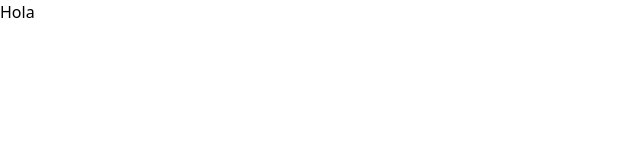
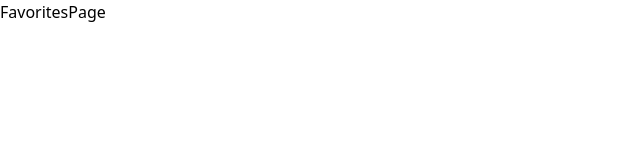
Before and after one commit to danielherrodri/buscador-bebidas-react-typescript, a React (Vite) app: page /favoritos in a window 1280 px wide. Shown: the top 160 px of the page, without its empty margins (0-640 px from the left). Built offline with nearby package versions, Linux system fonts and the light colour scheme.

Commit message:
Creando el router con react-router-dom

```diff
--- a/package.json
+++ b/package.json
@@ -11,7 +11,8 @@
   },
   "dependencies": {
     "react": "^18.3.1",
-    "react-dom": "^18.3.1"
+    "react-dom": "^18.3.1",
+    "react-router-dom": "^6.25.1"
   },
   "devDependencies": {
     "@types/react": "^18.3.3",
--- a/src/App.tsx
+++ /dev/null
@@ -1,9 +0,0 @@
-function App() {
-  return (
-    <>
-      <h1>Hola</h1>
-    </>
-  );
-}
-
-export default App;
--- a/src/main.tsx
+++ b/src/main.tsx
@@ -1,10 +1,10 @@
-import React from 'react'
-import ReactDOM from 'react-dom/client'
-import App from './App.tsx'
-import './index.css'
+import React from "react";
+import ReactDOM from "react-dom/client";
+import "./index.css";
+import AppRouter from "./router";
 
-ReactDOM.createRoot(document.getElementById('root')!).render(
+ReactDOM.createRoot(document.getElementById("root")!).render(
   <React.StrictMode>
-    <App />
-  </React.StrictMode>,
-)
+    <AppRouter />
+  </React.StrictMode>
+);
--- /dev/null
+++ b/src/router.tsx
@@ -0,0 +1,14 @@
+import { BrowserRouter, Route, Routes } from "react-router-dom";
+import IndexPage from "./views/IndexPage";
+import FavoritesPage from "./views/FavoritesPage";
+
+export default function AppRouter() {
+  return (
+    <BrowserRouter>
+      <Routes>
+        <Route path="/" element={<IndexPage />} />
+        <Route path="/favoritos" element={<FavoritesPage />} />
+      </Routes>
+    </BrowserRouter>
+  );
+}
--- /dev/null
+++ b/src/views/FavoritesPage.tsx
@@ -0,0 +1,7 @@
+
+
+export default function FavoritesPage() {
+  return (
+    <div>FavoritesPage</div>
+  )
+}
--- /dev/null
+++ b/src/views/IndexPage.tsx
@@ -0,0 +1,3 @@
+export default function IndexPage() {
+  return <div>indexPage</div>;
+}
```
Also changed, not shown: 1 other file (tests, documents, lock files or other folders).
